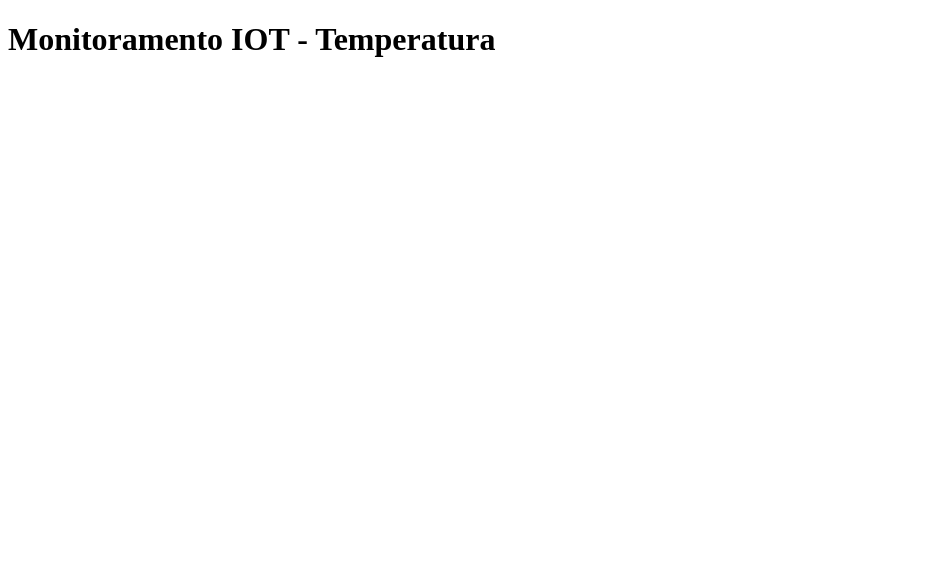
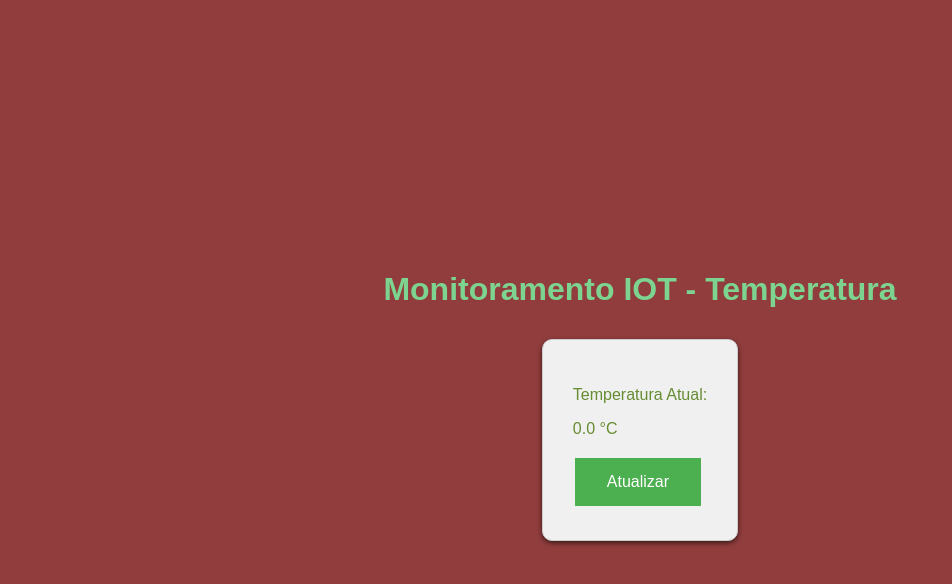
Before and after one commit to gilsoncamargosenai/IOT, a plain HTML site: page index.html in a window 1280 px wide. Shown: the whole page, without its empty margins (0-952 px from the left). Drawn offline with Linux system fonts and the light colour scheme.

Commit message:
enviando projeto

```diff
--- a/index.html
+++ b/index.html
@@ -1,12 +1,19 @@
 <!DOCTYPE html>
-<html lang="pt">
+<html lang="en">
 <head>
     <meta charset="UTF-8">
     <meta name="viewport" content="width=device-width, initial-scale=1.0">
     <title>Monitoramento</title>
+    <link rel="stylesheet" href="style.css">
 </head>
 <body>
     <h1>Monitoramento IOT - Temperatura</h1>
 
+    <div class="sensor-box">
+        <p>Temperatura Atual:</p>
+        <p>0.0 °C</p>
+        <button>Atualizar</button>
+    </div>
+
 </body>
 </html>
--- /dev/null
+++ b/style.css
@@ -0,0 +1,44 @@
+
+body{
+
+font-family: Arial, Helvetica, sans-serif;
+    background-color: #913d3d;
+    color: #668c31;
+    align-items: center;
+    display: flex;
+    flex-direction: column;
+    justify-content: center;
+    height: 100vh;
+    margin: 0;
+
+}
+h1
+{
+    text-align: center;
+    color: #7cd490;
+}
+
+.sensor-box {
+    background-color: #f0f0f0;
+    border: 1px solid #ccc;
+    padding: 30px;
+    margin: 10px;
+    border-radius: 5px;
+    box-shadow: 0 2px 5px rgba(0, 0, 0, 0.6);
+    border-radius: 10px;
+
+}
+
+button
+{
+    background-color: #4CAF50; /* Green */
+    border: none;
+    color: white;
+    padding: 15px 32px;
+    text-align: center;
+    text-decoration: none;
+    display: inline-block;
+    font-size: 16px;
+    margin: 4px 2px;
+    cursor: pointer;
+}
```
